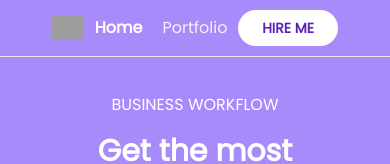
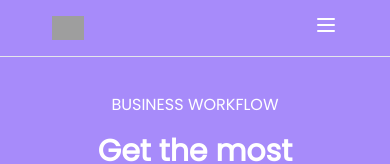
Before and after one commit to Mahadi92/tailwind-landing-purple, a React (Create React App) app: page / in a window 390 px wide. Shown: the top 164 px of the page. Built offline with nearby package versions, Linux system fonts and the light colour scheme; grey boxes are pictures that could not be loaded.

Commit message:
Navbar reponsive done

```diff
--- a/src/partials/Navbar.js
+++ b/src/partials/Navbar.js
@@ -1,20 +1,60 @@
-import React from 'react';
+import React, { useState } from 'react';
 import brandLogo from '../images/logo_white.png';
 
 const Navbar = () => {
+
+    const [hideNav, setHideNav] = useState(false)
+
     return (
         <div className="container px-10 m-auto">
             <nav className="flex items-center justify-between px-3 h-14">
                 <div>
                     <img src={brandLogo} className="object-cover md:h-7 h-6" alt="" />
                 </div>
-                <ul className="flex space-x-5">
-                    <li className="font-bold text-white">Home</li>
-                    <li className="text-gray-100">Portfolio</li>
-                </ul>
-                <div>
+
+                <div className=" hidden md:block">
+                    <ul className="flex space-x-5">
+                        <li className="font-bold text-white">Home</li>
+                        <li className="text-gray-100">Portfolio</li>
+                    </ul>
+                </div>
+
+                <div className="hidden md:block">
                     <button className="py-2 px-6 text-sm rounded-full bg-white text-purple-800 uppercase font-semibold">Hire Me</button>
                 </div>
+
+
+                <div className={`${hideNav ? 'lg:hidden hidden' : 'lg:hidden block'}`}>
+                    <button onClick={() => setHideNav(!hideNav)}>
+                        <svg xmlns="http://www.w3.org/2000/svg" className="h-6 w-6 text-white hover:text-gray-400 focus:text-gray-400" fill="none" viewBox="0 0 24 24" stroke="currentColor">
+                            <path strokeLinecap="round" strokeLinejoin="round" strokeWidth={2} d="M4 6h16M4 12h16M4 18h16" />
+                        </svg>
+                    </button>
+                </div>
+
+                <div className={`${hideNav ? 'lg:hidden block' : 'lg:hidden hidden'}`}>
+                    <button onClick={() => setHideNav(!hideNav)}>
+                        <svg xmlns="http://www.w3.org/2000/svg" className="h-6 w-6 text-white hover:text-gray-400 focus:text-gray-400" fill="none" viewBox="0 0 24 24" stroke="currentColor">
+                            <path strokeLinecap="round" strokeLinejoin="round" strokeWidth={2} d="M6 18L18 6M6 6l12 12" />
+                        </svg>
+                    </button>
+                </div>
+
+
+                {/* Mobile Navbar */}
+                <section className={`lg:hidden bg-purple-400 bg-opacity-90 shadow-xl absolute top-10 left-0 mr-0 py-5 w-full ${hideNav ? 'block' : 'hidden'}`}>
+                    <div>
+                        <ul className="flex flex-col items-center space-y-5">
+                            <li className="font-bold text-white">Home</li>
+                            <li className="text-gray-100">Portfolio</li>
+                            <li>
+                                <button className="py-2 px-6 text-sm rounded-full bg-white text-purple-800 uppercase font-semibold">Hire Me</button>
+                            </li>
+                        </ul>
+                    </div>
+                </section>
+
+
             </nav>
 
         </div>
```
